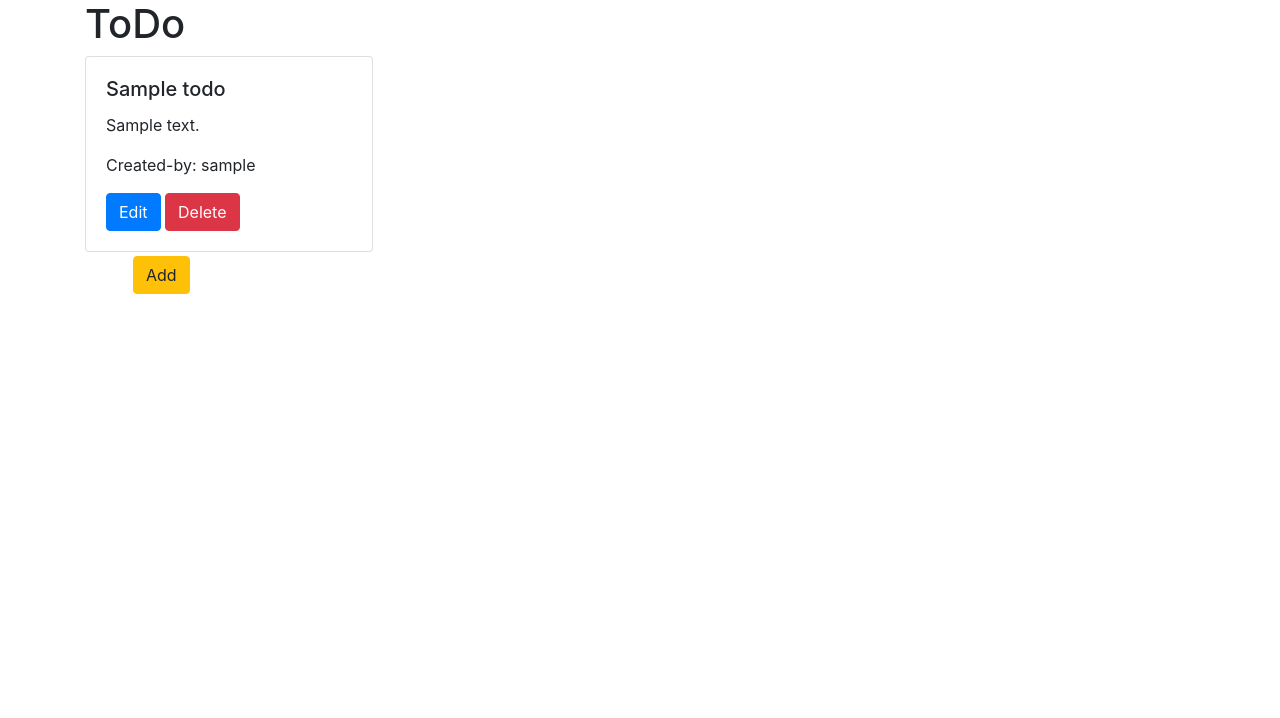
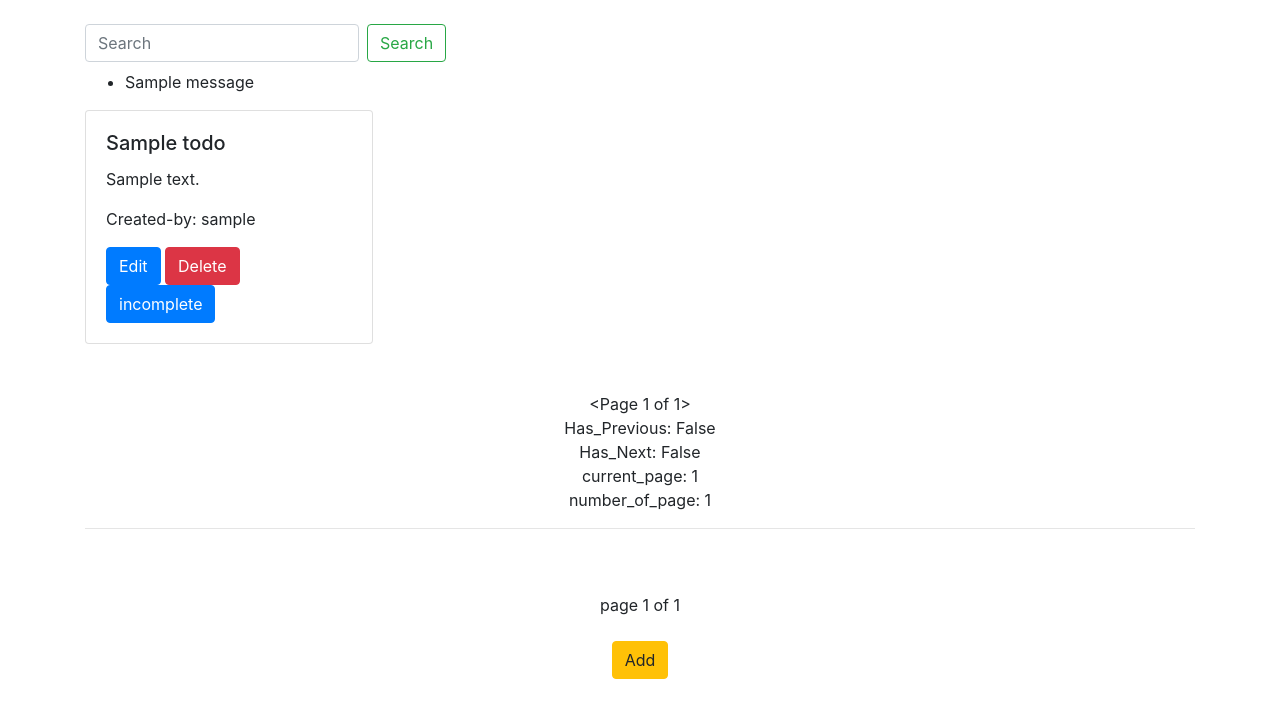
Before and after one commit to badri-ramtel/ToDo, a Django app: page / in a window 1280 px wide. Shown: the part 56-774 px from the top of the page. Run offline with Django 4.2, Linux system fonts and the light colour scheme; a user stored in the database is signed in; tables that the repository leaves empty hold one stand-in row (values such as "Sample post"); one stand-in notice (Sample message) is shown.

Commit message:
add pagination

```diff
--- a/main_app/models.py
+++ b/main_app/models.py
@@ -43,4 +43,4 @@ class ToDo(models.Model):
     class Meta:
         db_table = 'todo'
         verbose_name_plural = 'todo'
-        ordering = ['-updated_date']
+        ordering = ['updated_date']
--- a/main_app/templates/main_app/home.html
+++ b/main_app/templates/main_app/home.html
@@ -1,23 +1,89 @@
 {% extends 'core/base.html' %}
-{% block title %} Home Page ToDo{% endblock title %}
+{% load static %}
+{% block title %} Home | ToDo {% endblock title %}
 
 {% block content %}
-<h1>ToDo</h1>
+<div class="pt-4 pb-2">
+    <form class="form-inline my-2 my-lg-0 mt-4"  method="GET">
+        <input class="form-control mr-sm-2" type="search" placeholder="Search" name="query" value="{{request.session.query}}">
+        <button class="btn btn-outline-success my-2 my-sm-0" type="submit">Search</button>
+    </form>
+</div>
 
-    {% for item in todos %}
+{% if messages %}
+<ul class="messages">
+    {% for message in messages %}
+        <li {% if message.tags %} class="{{message.tags}}" {% endif %}> {{ message }} </li>
+    {% endfor %}
+</ul>
+{% endif %}
+
+{% for item in page_obj %}
     <div class="card" style="width: 18rem;">
         <div class="card-body">
             <h5 class="card-title">{{item.title}}</h5>
             <p class="card-text">{{item.description}}</p>
             <p class="card-text">Created-by: {{item.user.username}}</p>
-                <a href="{% url 'main-edit' id=item.id%}" class="btn btn-primary">Edit</a>
-                <a href="{% url 'main-delete' id=item.id%}" class="btn btn-danger">Delete</a>
+            {% if user.is_superuser or user.id == item.user.id %}
+                <a href="{% url 'main-edit' id=item.id %}" class="btn btn-primary">Edit</a>
+                <a href="{% url 'main-delete' id=item.id %}" class="btn btn-danger">Delete</a>
+                {% if item.is_completed %}
+                   <a href="{% url 'main-complete' id=item.id %}" class="btn btn-primary">incomplete</a>
+                {% else %}
+                    <a href="{% url 'main-complete' id=item.id %}" class="btn btn-primary">complete</a>
+                {% endif %}
+            {% endif %}
         </div>
     </div>
 {% endfor %}
-    <div class="pl-5 mt-1">
+<br>
+
+<!-- {% for item in page_obj %}
+    <div class="card" style="width: 18rem;">
+        <div class="card-body">
+            <h5 class="card-title">{{item.title}}</h5>
+            <p class="card-text">{{item.description}}</p>
+            <p class="card-text">Created-by: {{item.user.username}}</p>
+            {% if user.is_superuser or user.id == item.user.id %}
+                <a href="{% url 'main-edit' id=item.id %}" class="btn btn-primary">Edit</a>
+                <a href="{% url 'main-delete' id=item.id %}" class="btn btn-danger">Delete</a>
+                {% if item.is_completed %}
+                    <a href="{% url 'main-complete' id=item.id %}" class="btn btn-primary">incomplete</a>
+                {% else %}
+                    <a href="{% url 'main-complete' id=item.id %}" class="btn btn-primary">complete</a>
+                {% endif %}
+            {% endif %}
+        </div>
+    </div>
+{% endfor %} -->
+<br>
+<div class="text-center">
+    {{page_obj}}<br>
+    Has_Previous: {{page_obj.has_previous}} <br>
+    Has_Next: {{page_obj.has_next}} <br>
+    current_page: {{page_obj.number}} <br>
+    number_of_page: {{page_obj.paginator.num_pages}} <br>
+    <hr><br><br>
+
+    {% if page_obj.has_previous %}
+        <a href="?page=1"> &laquo First </a>
+        <a href="?page={{page_obj.previous_page_number}}">Prev</a>
+    {% endif %}
+
+    page {{page_obj.number}} of {{page_obj.paginator.num_pages}}
+
+    {% if page_obj.has_next %}
+        <a href="?page={{page_obj.next_page_number}}">Next</a>
+        <a href="?page={{page_obj.paginator.num_pages}}">Last &raquo </a>
+    {% endif %}
+
+    </div>
+<br>
+{% if request.user.is_authenticated %}
+    <div style="text-align: center;">
         <a href="{% url 'main-add' %}" class="btn btn-warning">Add</a>
     </div>
+{% endif %}
 
     <!-- <div>
         {{item.created_date}}
@@ -25,5 +91,7 @@
         {{item.is_completed}}
     </div> -->
 
+    <!-- <img src="{% static 'image/todo.jpg'%}" alt=""> -->
+
 
 {% endblock content %}
--- a/main_app/urls.py
+++ b/main_app/urls.py
@@ -3,8 +3,10 @@ from main_app import views
 
 urlpatterns = [
     path('', views.home, name='main-home'),
-    # path('login/', views.login, name='main-login'),
+    # path('', views.listing, name='main-listing'),
     path('add/', views.add, name='main-add'),
     path('edit/<int:id>', views.edit, name='main-edit'),
-    path('delete/<int:id>', views.delete, name='main-delete')
+    path('delete/<int:id>', views.delete, name='main-delete'),
+    path('complete/<int:id>', views.complete, name='main-complete'),
+    path('404/', views.not_found, name='404notfound')
 ]
--- a/main_app/views.py
+++ b/main_app/views.py
@@ -1,44 +1,113 @@
 from django.shortcuts import render, redirect
 from main_app.models import ToDo
+from django.contrib.auth.decorators import login_required
+from django.contrib import messages
+from main_app.forms import ToDoForm
+from django.core.paginator import Paginator
 
 # Create your views here.
+@login_required
 def home(request):
-    todos = ToDo.objects.all()
-    return render(request, 'main_app/home.html', {'todos' : todos })
+    query = request.GET.get('query')
+    if query is None:
+        if request.user.is_superuser:
+            todos = ToDo.objects.all()
+        else:
+            todos = ToDo.objects.filter(user_id=request.user.id)
+    else:
+        if request.user.is_superuser:
+            todos = ToDo.objects.filter(title__icontains=query)
+        else:
+            todos = ToDo.objects.filter(user_id=request.user.id, title__icontains=query)
+        request.session['query'] = query
 
+    todo_list = ToDo.objects.all()
+    paginator = Paginator(todo_list,3)  # Show 3 todo list per page.
+
+    page_number = request.GET.get('page')
+    page_obj = paginator.get_page(page_number)
+    print('********************')
+    print(page_obj)
+    return render(request, 'main_app/home.html', {'todos': todos, 'page_obj' : page_obj})
+
+    # return render(request, 'main_app/home.html', )
+
+# def listing(request):
+#     todo_list = ToDo.objects.all()
+#     paginator = Paginator(todo_list,3)  # Show 3 todo list per page.
+
+#     page_number = request.GET.get('page')
+#     page_obj = paginator.get_page(page_number)
+#     print('********************')
+#     print(page_obj)
+#     return render(request, 'main_app/home.html', {'page_obj' : page_obj})
+
+@login_required
+def add(request):
+    # ---1st form---
+    if request.method == 'GET':
+        return render(request, 'main_app/add.html')
+    else:
+        # print('*************')
+        # print(request.POST)
+        title = request.POST['title']
+        desc = request.POST.get('description')
+
+        ToDo.objects.create(title=title, description=desc, is_completed=False, user_id=request.user.id)
+
+        messages.success(request, 'added successfully.')
+
+        return redirect('main-home')
+
+    # if request.method == 'GET':
+    #     form = forms.ToDoForm()
+    #     return render(request, 'main_app/add.html', {'form':form})
+
+@login_required
 def edit(request, id):
+    # todo = ToDo.objects.get(id=id)
+    try:
+        todo = ToDo.objects.get(id=id)
+    except ToDo.DoesNotExist:
+        return redirect('404notfound')
+
     if request.method == 'GET':
-        todo = ToDo.objects.get(id=id)
-        return render(request, 'main_app/add.html', {'todo' : todo})
+        return render(request, 'main_app/edit.html', {'todo' : todo})
 
     else:
-        todo = ToDo.objects.get(id=id)
         todo.title = request.POST['title']
-        todo.description = request.POST.get('description')
-        todo.is_completed = True if request.POST.get('is_completed') else False
+        todo.description = request.POST['description']
+
         todo.save()
 
         return redirect('main-home')
 
-
+@login_required()
 def delete(request, id):
-    todo = ToDo.objects.get(id=id)
+    try:
+        todo = ToDo.objects.get(id=id)
+    except ToDo.DoesNotExist:
+        return redirect('404notfound')
     todo.delete()
     return redirect('main-home')
 
-def add(request):
-    if request.method == 'GET':
-        return render(request, 'main_app/add.html')
-    else:
-        print('*************')
-        print(request.POST)
-        title = request.POST['title']
-        desc = request.POST.get('description')
-        is_completed = True if request.POST.get('is_completed') else False
+def not_found(request):
+    return render(request, 'core/404.html')
 
-        ToDo.objects.create(title=title, description=desc, is_completed=is_completed, user_id=1)
-        return redirect('main-home')
+def complete(request, id):
+    try:
+        todo = ToDo.objects.get(id=id)
+    except ToDo.DoesNotExist:
+        return redirect('404notfound')
 
+    # if todo.is_completed:
+    #     todo.is_completed = False
+    # else:
+    #     todo.is_completed = True
 
-# def login(request):
-#     return render(request, 'main_app/login.html')
+    # todo.is_completed = True if todo.is_completed else False
+
+    todo.is_completed = not todo.is_completed
+
+    todo.save()
+    return redirect('main-home')
```
Also changed, not shown: main_app/forms.py (added, +7 -0 lines), main_app/templates/main_app/add.html (+10 -6 lines), main_app/templates/main_app/edit.html (+2 -6 lines), main_app/templates/main_app/listing.html (added, +60 -0 lines), main_app/templates/main_app/login.html (deleted, +0 -25 lines), main_app/migrations/0002_alter_todo_options.py (added). Lines whose indentation alone changed are shown as unchanged.
